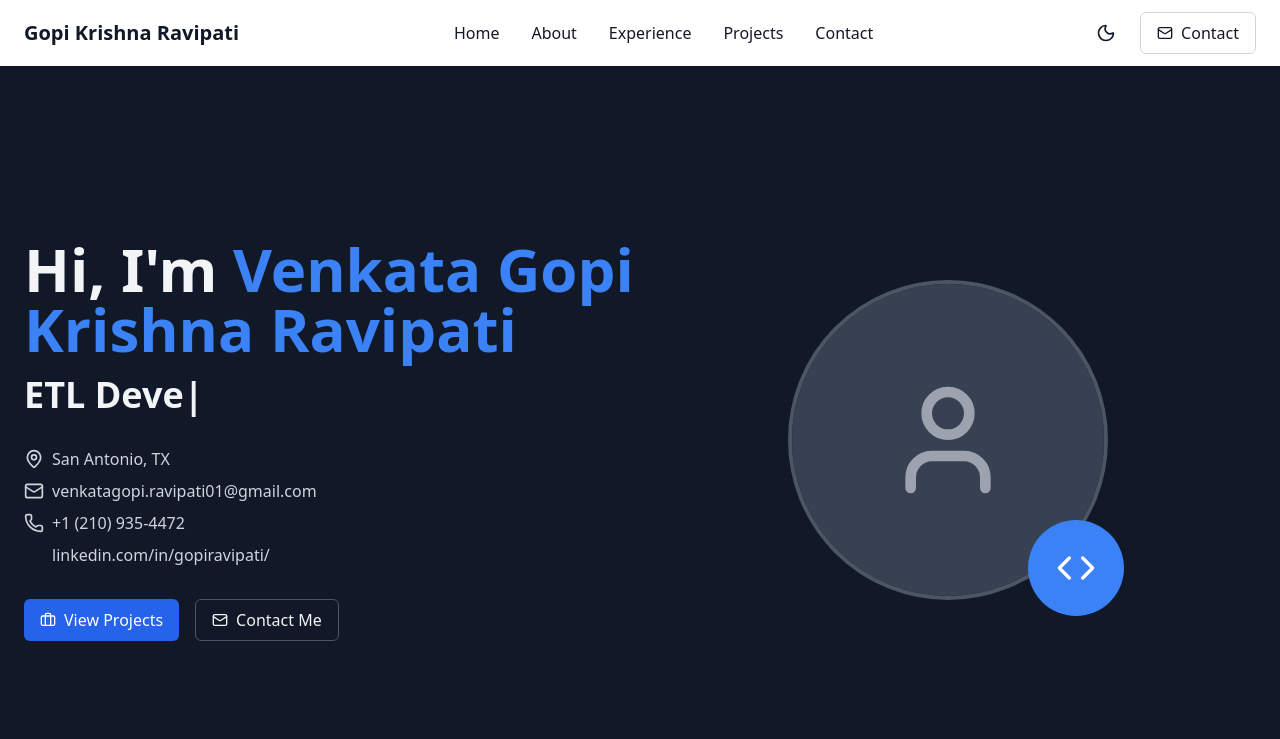
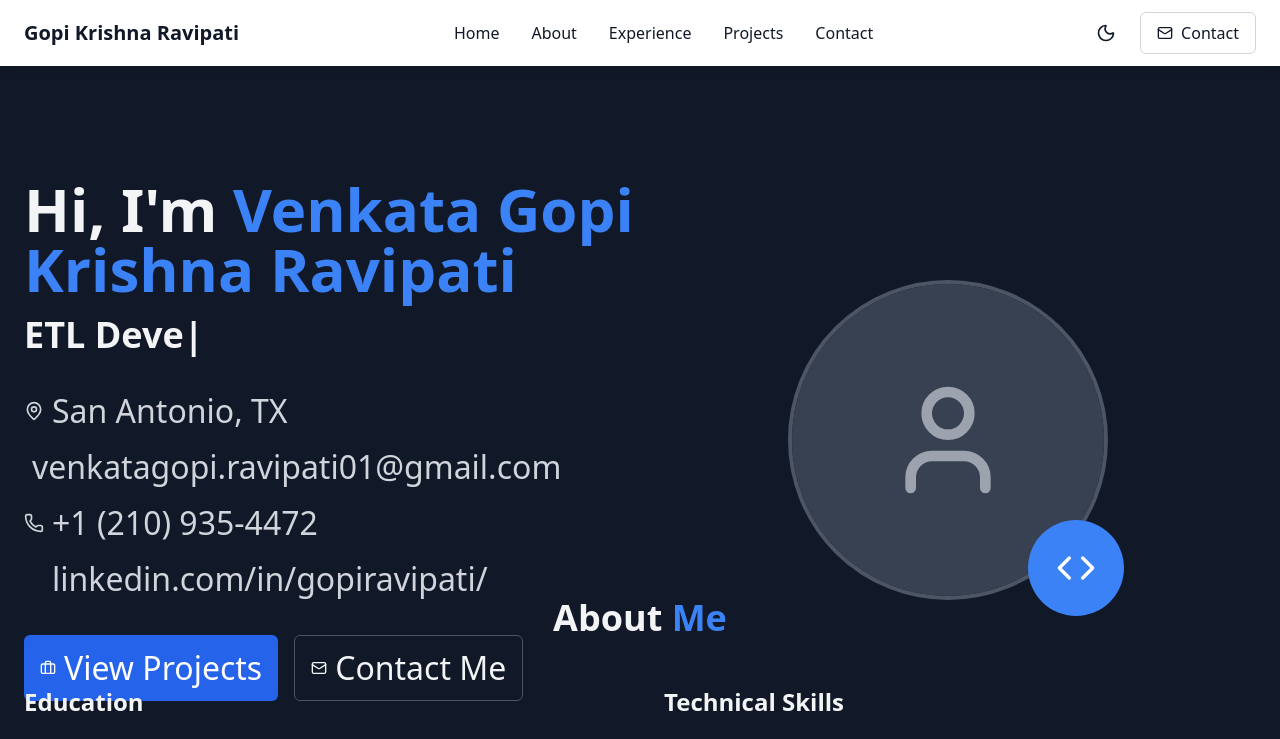
Before and after one commit to VenkataGopiRavipati/myPortfolio, a plain HTML site: page index.html in a window 1280 px wide. Shown: the top 739 px of the page. Drawn offline with nearby package versions, Linux system fonts and the light colour scheme.

Commit message:
Update index.html

```diff
--- a/index.html
+++ b/index.html
@@ -92,6 +92,14 @@
       height: 100%;
       background-color: #3b82f6;
       border-radius: 4px;
+    }
+    section {
+      height: 100vh;
+      scroll-snap-align: start;
+      display: flex;
+      justify-content: center;
+      align-items: center;
+      font-size: 2em;
     }
   </style>
 </head>
```
